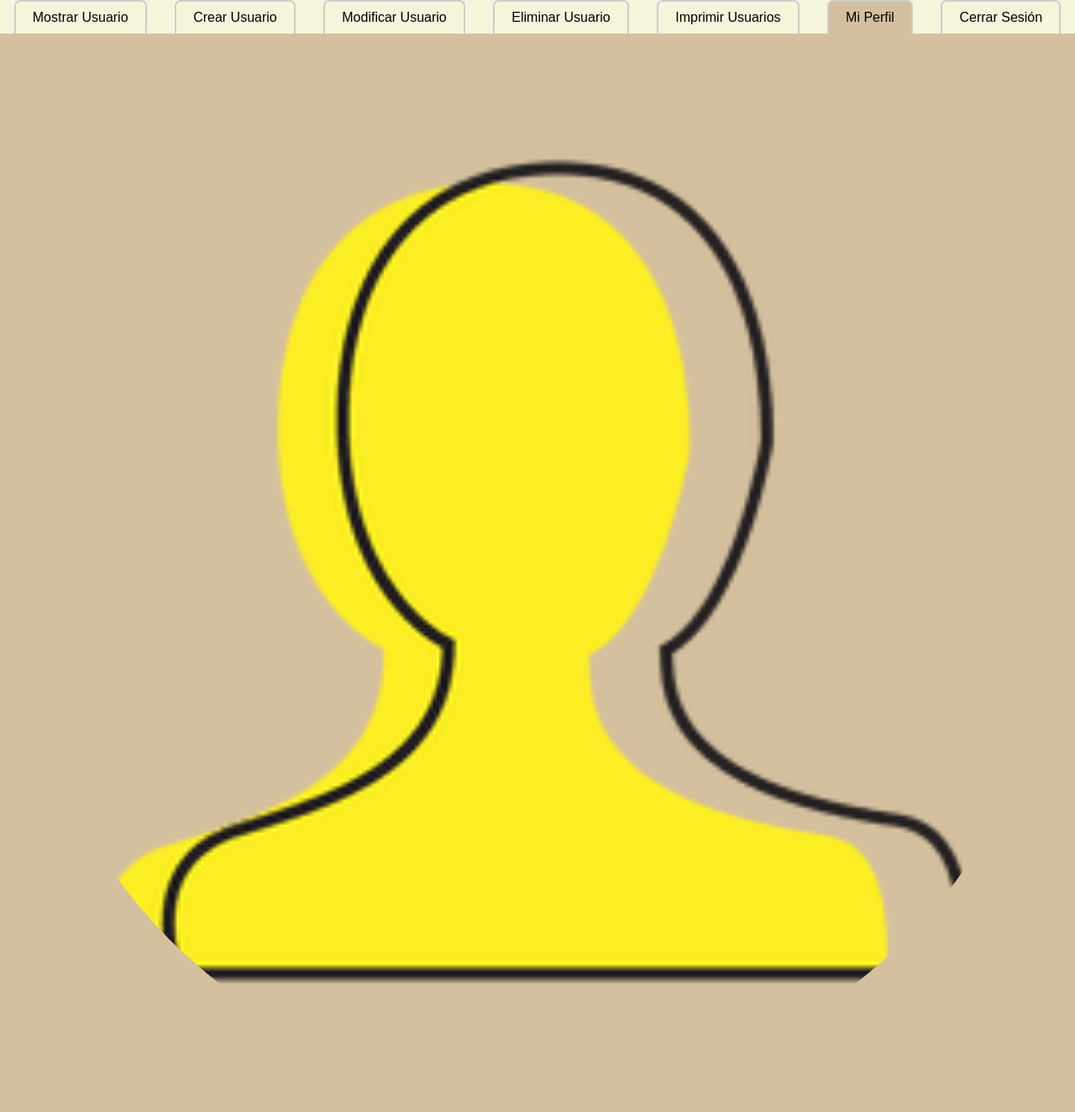
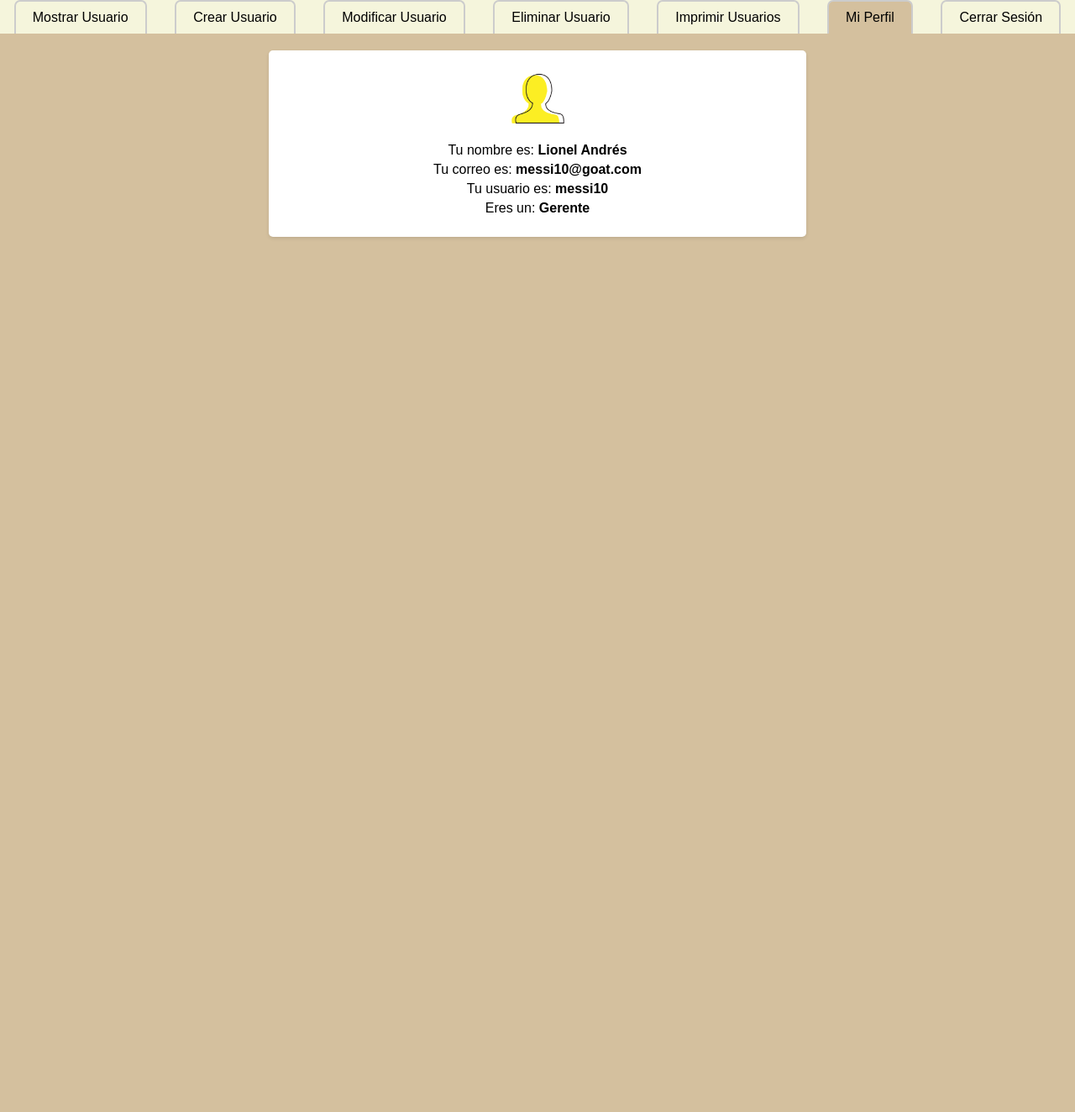
Before and after one commit to Roosendo/crud-php, a PHP site: page /pages/users/myProfile.php in a window 1280 px wide. Shown: the whole page at 84% size. After the commit the page ends 284 px from the top, so only its background shows below. Run offline with PHP 8.4, Linux system fonts and the light colour scheme; a user stored in the database is signed in; data comes from the database, SQL or seed files in the repository.

Commit message:
terminadooooo :D

```diff
--- a/assets/css/mainPage.css
+++ b/assets/css/mainPage.css
@@ -43,13 +43,6 @@ body {
   background-color: #d4c09e;
 }
 
-.content img {
-  border-radius: 50%;
-  width: 100%;
-  height: 100%;
-  object-fit: cover;
-}
-
 table {
   width: 100%;
   border-collapse: collapse;
@@ -93,3 +86,29 @@ tr:nth-child(odd) {
   font-weight: bold;
   text-decoration: none;
 }
+
+.profile-container {
+  max-width: 600px;
+  margin: 0 auto;
+  padding: 20px;
+  background-color: #fff;
+  border-radius: 5px;
+  box-shadow: 0 2px 4px rgba(0, 0, 0, 0.1);
+  display: flex;
+  flex-direction: column;
+  align-items: center;
+}
+
+.profile-image {
+  width: 75px;
+  height: 75px;
+  margin-bottom: 10px;
+}
+
+.profile-details {
+  text-align: center;
+}
+
+.profile-details p {
+  margin: 5px 0;
+}
--- a/pages/authentication/verify_password.php
+++ b/pages/authentication/verify_password.php
@@ -13,7 +13,7 @@ $adminPassword = $_POST['adminPassword'];
 
 // Verificar la contraseña del administrador
 if ($_SESSION['is_admin'] == 2) {
-  $sql = "SELECT u.password from users u join admins a on u.id = a.user_id where a.is_admin = 1;";
+  $sql = "SELECT u.password from users u join admins a on u.id = a.user_id where a.is_admin = 1";
   $query = mysqli_query($con, $sql);
 
   if ($query) {
--- a/pages/users/myProfile.php
+++ b/pages/users/myProfile.php
@@ -8,8 +8,19 @@ if (!isset($_SESSION['user_id'])) {
 include("../../includes/conexion.php");
 $con = connection();
 
-$sql = "SELECT * FROM users";
-$query = mysqli_query($con, $sql);
+// Obtener el user_id de la sesión
+$user_id = $_SESSION['user_id'];
+
+// Consulta para obtener los datos del usuario
+$sql = "SELECT u.*, a.is_admin from users u join admins a on u.id = a.user_id where u.id = $user_id";
+$result = mysqli_query($con, $sql);
+
+if ($result) {
+  $user_data = mysqli_fetch_assoc($result);
+} else {
+  // Manejo de error en caso de fallo de consulta
+  die("Error al obtener los datos del usuario");
+}
 ?>
 
 <!DOCTYPE html>
@@ -37,8 +48,21 @@ $query = mysqli_query($con, $sql);
     <a href="../authentication/logOut.php" class="tab">Cerrar Sesión</a>
   </div>
   <div class="content">
-    <img src="../../assets/imgs/user.png" alt="Profile Picture">
-
+    <div class="profile-container">
+      <img src="../../assets/imgs/user.png" alt="Profile Picture" class="profile-image">
+      <div class="profile-details">
+        <p>Tu nombre es: <b><?= $user_data['name']; ?></b></p>
+        <p>Tu correo es: <b><?= $user_data['email']; ?></b></p>
+        <p>Tu usuario es: <b><?= $user_data['username']; ?></b></p>
+        <?php if ($user_data['is_admin'] == 0): ?>
+          <p>Eres un: <b>Empleado</b></p>
+        <?php elseif ($user_data['is_admin'] == 1): ?>
+          <p>Eres un: <b>Gerente</b></p>
+        <?php elseif ($user_data['is_admin'] == 2): ?>
+          <p>Eres un: <b>Supervisor</b></p>
+        <?php endif; ?>
+      </div>
+    </div>
   </div>
 </body>
 </html>
```
